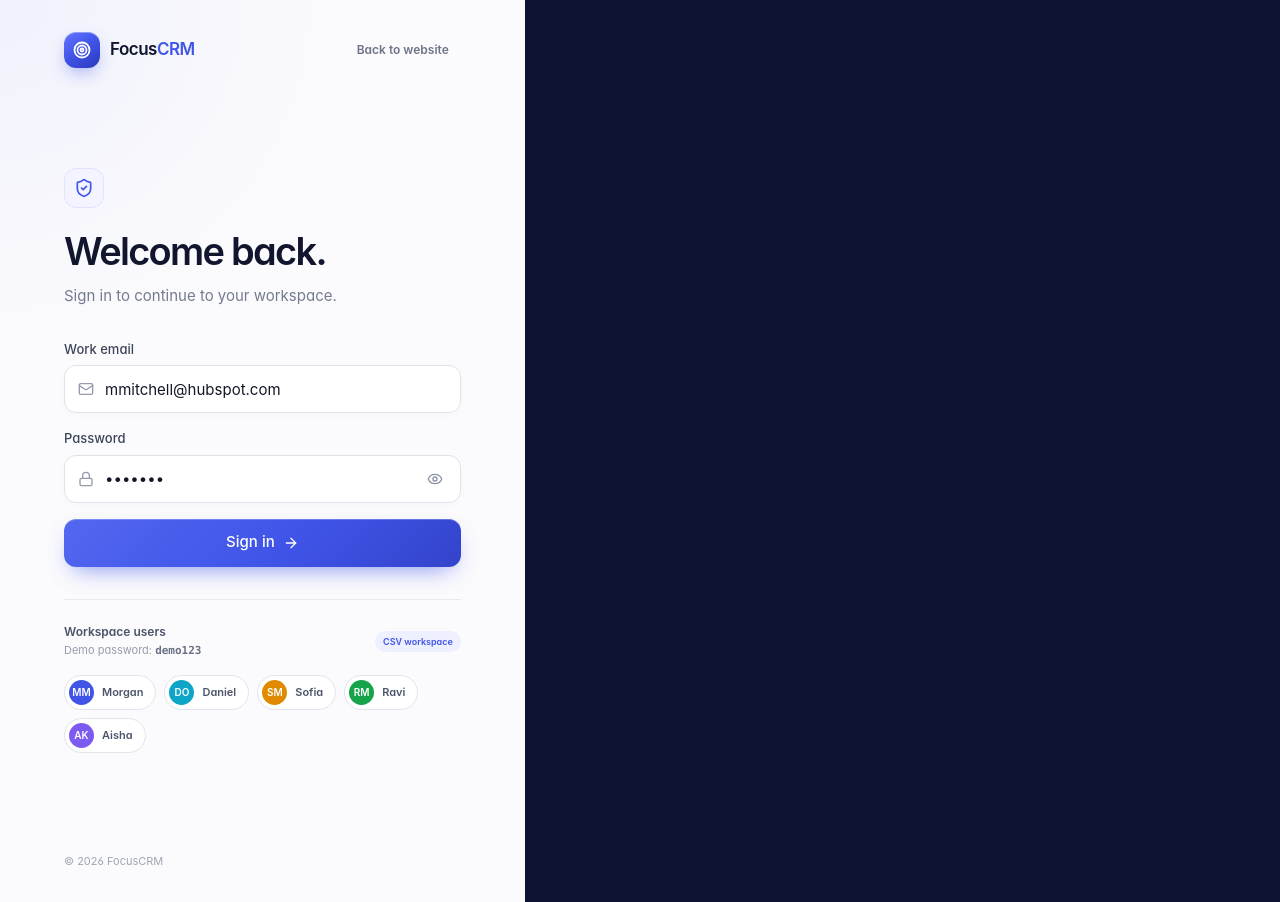
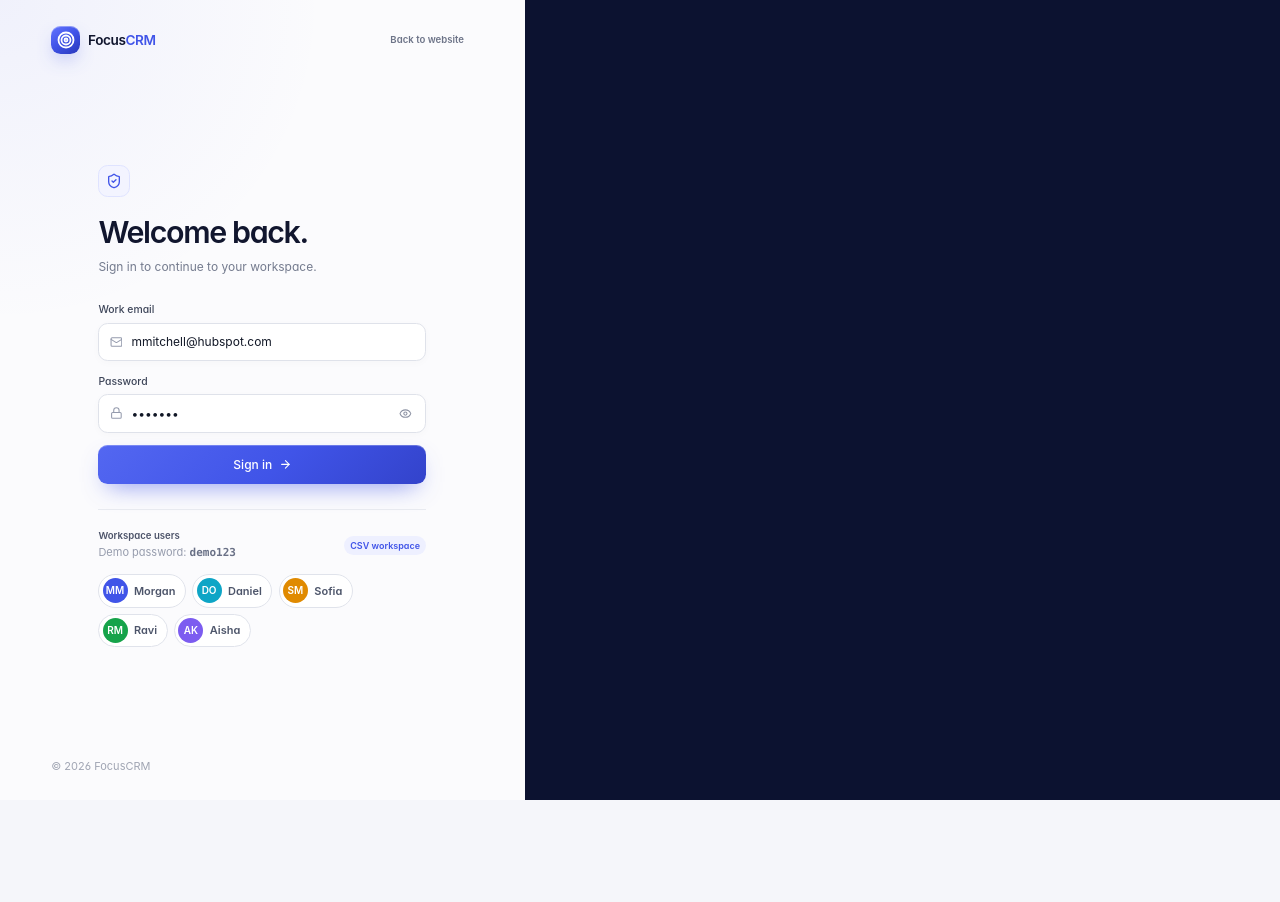
Before and after one commit to Ramcharan-ardbergai/CRM_Project, a Next.js app: page /login in a window 1280 px wide. After the commit the page ends 800 px from the top, so only its background shows below. Built offline with nearby package versions, Linux system fonts and the light colour scheme.

Commit message:
size fixes

```diff
--- a/src/app/globals.css
+++ b/src/app/globals.css
@@ -140,6 +140,12 @@
 .brand-mark {
   background: linear-gradient(145deg, #6475ff 0%, #4054e8 48%, #2938bb 100%);
   box-shadow: 0 8px 20px -8px rgba(64, 84, 232, 0.8), inset 0 1px 0 rgba(255,255,255,.35);
+}
+
+/* Recreate the approved 80%-zoom desktop density through the real layout unit.
+   Rendering, hit testing, fixed positioning, and responsive breakpoints stay native. */
+@media (min-width: 1024px) {
+  html { font-size: 80%; }
 }
 .marketing-primary-button {
   background: linear-gradient(135deg, #5367f1 0%, #4054e8 55%, #3343cb 100%);
--- a/src/app/login/page.tsx
+++ b/src/app/login/page.tsx
@@ -54,7 +54,7 @@ function LoginForm() {
   };
 
   return (
-    <main className="grid min-h-screen w-full max-w-[100vw] overflow-x-hidden bg-[#fbfbfd] lg:grid-cols-[minmax(390px,.82fr)_minmax(0,1.18fr)]">
+    <main className="login-page grid min-h-screen w-full max-w-[100vw] overflow-x-hidden bg-[#fbfbfd] lg:grid-cols-[minmax(24.375rem,.82fr)_minmax(0,1.18fr)]">
       <section className="relative flex min-h-screen min-w-0 max-w-full flex-col overflow-hidden px-5 py-6 sm:px-10 sm:py-8 lg:px-12 xl:px-16">
         <div className="absolute inset-0 bg-[radial-gradient(circle_at_0%_0%,rgba(64,84,232,.06),transparent_34%)]" aria-hidden="true" />
         <div className="auth-enter auth-enter-1 relative flex items-center justify-between">
@@ -62,31 +62,31 @@ function LoginForm() {
           <Link href="/" className="rounded-lg px-3 py-2 text-xs font-semibold text-[#6d7488] transition-colors hover:bg-white hover:text-[#2b3249]">Back to website</Link>
         </div>
 
-        <div className="auth-enter auth-enter-2 relative mx-auto flex w-full min-w-0 max-w-[410px] flex-1 flex-col justify-center py-12 sm:py-16">
+        <div className="auth-enter auth-enter-2 relative mx-auto flex w-full min-w-0 max-w-[25.625rem] flex-1 flex-col justify-center py-12 sm:py-16">
           <div className="mb-8">
             <span className="mb-5 flex h-10 w-10 items-center justify-center rounded-xl border border-[#dfe3ff] bg-[#f3f4ff] text-[#4054e8]"><ShieldCheck className="h-5 w-5" /></span>
-            <h1 className="text-[32px] leading-tight font-semibold tracking-[-.045em] text-[#11162e] sm:text-[38px]">Welcome back.</h1>
-            <p className="mt-2 text-[15px] leading-6 text-[#747b8e]">Sign in to continue to your workspace.</p>
+            <h1 className="text-[2rem] leading-tight font-semibold tracking-[-.045em] text-[#11162e] sm:text-[2.375rem]">Welcome back.</h1>
+            <p className="mt-2 text-[.9375rem] leading-6 text-[#747b8e]">Sign in to continue to your workspace.</p>
           </div>
 
           <form onSubmit={submit} className="space-y-4" noValidate>
             <Field label="Work email">
               <div className="relative">
                 <Mail className="pointer-events-none absolute top-1/2 left-3.5 h-4 w-4 -translate-y-1/2 text-[#959bad]" />
-                <Input type="email" value={email} onChange={(e) => { setEmail(e.target.value); setError(""); }} onFocus={() => setVisualState("email")} onBlur={() => !loading && setVisualState("idle")} className="h-12 rounded-xl border-[#dfe2ea] bg-white pl-10 text-[15px] shadow-[0_2px_8px_rgba(20,25,55,.025)]" autoComplete="email" aria-invalid={!!error} required />
+                <Input type="email" value={email} onChange={(e) => { setEmail(e.target.value); setError(""); }} onFocus={() => setVisualState("email")} onBlur={() => !loading && setVisualState("idle")} className="h-12 rounded-xl border-[#dfe2ea] bg-white pl-10 text-[.9375rem] shadow-[0_2px_8px_rgba(20,25,55,.025)]" autoComplete="email" aria-invalid={!!error} required />
               </div>
             </Field>
             <Field label="Password">
               <div className="relative">
                 <Lock className="pointer-events-none absolute top-1/2 left-3.5 h-4 w-4 -translate-y-1/2 text-[#959bad]" />
-                <Input type={showPassword ? "text" : "password"} value={password} onChange={(e) => { setPassword(e.target.value); setError(""); }} onFocus={() => setVisualState("password")} onBlur={() => !loading && setVisualState("idle")} className="h-12 rounded-xl border-[#dfe2ea] bg-white pr-11 pl-10 text-[15px] shadow-[0_2px_8px_rgba(20,25,55,.025)]" autoComplete="current-password" aria-invalid={!!error} required />
+                <Input type={showPassword ? "text" : "password"} value={password} onChange={(e) => { setPassword(e.target.value); setError(""); }} onFocus={() => setVisualState("password")} onBlur={() => !loading && setVisualState("idle")} className="h-12 rounded-xl border-[#dfe2ea] bg-white pr-11 pl-10 text-[.9375rem] shadow-[0_2px_8px_rgba(20,25,55,.025)]" autoComplete="current-password" aria-invalid={!!error} required />
                 <button type="button" onClick={() => setShowPassword((v) => !v)} className="absolute top-1/2 right-2.5 flex h-8 w-8 -translate-y-1/2 items-center justify-center rounded-lg text-[#8d93a4] hover:bg-[#f1f2f6] hover:text-[#4e556a]" aria-label={showPassword ? "Hide password" : "Show password"}>
                   {showPassword ? <EyeOff className="h-4 w-4" /> : <Eye className="h-4 w-4" />}
                 </button>
               </div>
             </Field>
             {error && <div role="alert" className="rounded-xl border border-[#f2caca] bg-[#fff6f6] px-3.5 py-3 text-[13px] leading-5 text-[#b83238]">{error}</div>}
-            <Button type="submit" variant="primary" className="marketing-primary-button h-12 w-full rounded-xl border-0 text-[15px]" loading={loading || !hydrated}>Sign in <ArrowRight className="h-4 w-4" /></Button>
+            <Button type="submit" variant="primary" className="marketing-primary-button h-12 w-full rounded-xl border-0 text-[.9375rem]" loading={loading || !hydrated}>Sign in <ArrowRight className="h-4 w-4" /></Button>
           </form>
 
           <div className="mt-8 border-t border-[#e8eaf0] pt-6">
@@ -111,10 +111,10 @@ function LoginForm() {
       </section>
 
       <aside className="relative hidden min-h-screen overflow-hidden bg-[#0c1230] p-8 lg:flex lg:flex-col lg:justify-center xl:p-12" aria-label="FocusCRM product preview">
-        <div className="auth-enter auth-enter-3 relative mx-auto w-full max-w-[760px]">
+        <div className="auth-enter auth-enter-3 relative mx-auto w-full max-w-[47.5rem]">
           <div className="mb-9 max-w-xl">
             <p className="text-[11px] font-semibold tracking-[.14em] text-[#91a0ff] uppercase">Your customer relationships</p>
-            <h2 className="mt-4 text-3xl leading-[1.05] font-semibold tracking-[-.045em] text-white xl:text-[42px]">One intelligent workspace. Complete visibility.</h2>
+            <h2 className="mt-4 text-3xl leading-[1.05] font-semibold tracking-[-.045em] text-white xl:text-[2.625rem]">One intelligent workspace. Complete visibility.</h2>
             <p className="mt-4 max-w-lg text-sm leading-6 text-white/52">Move from pipeline performance to the detail behind a conversation without losing context.</p>
           </div>
           <div className={cn("auth-visual login-product-preview relative", `auth-visual-${visualState}`)}><DashboardPreview compact showInsights={false} /></div>
--- a/src/components/layout/AppShell.tsx
+++ b/src/components/layout/AppShell.tsx
@@ -16,7 +16,7 @@ import { Topbar } from "./Topbar";
 function ShellSkeleton() {
   return (
     <div className="flex min-h-screen">
-      <div className="hidden w-[264px] border-r border-line bg-surface p-5 lg:block">
+      <div className="hidden w-[16.5rem] border-r border-line bg-surface p-5 lg:block">
         <Skeleton className="h-9 w-36" />
         <div className="mt-8 space-y-3">{Array.from({ length: 10 }, (_, i) => <Skeleton key={i} className="h-8" />)}</div>
       </div>
@@ -46,9 +46,9 @@ export function AppShell({ children }: { children: ReactNode }) {
   return (
     <div className="min-h-screen">
       <Sidebar />
-      <div className={cn("flex min-h-screen flex-col transition-[padding] duration-200", collapsed ? "lg:pl-[76px]" : "lg:pl-[264px]")}>
+      <div className={cn("flex min-h-screen flex-col transition-[padding] duration-200", collapsed ? "lg:pl-[4.75rem]" : "lg:pl-[16.5rem]")}>
         <Topbar />
-        <main key={pathname} className="mx-auto w-full max-w-[1480px] flex-1 animate-slide-up px-4 py-6 md:px-6 lg:py-8">
+        <main key={pathname} className="mx-auto w-full max-w-[92.5rem] flex-1 animate-slide-up px-4 py-6 md:px-6 lg:py-8">
           {children}
         </main>
       </div>
--- a/src/components/layout/CommandSearch.tsx
+++ b/src/components/layout/CommandSearch.tsx
@@ -120,11 +120,11 @@ export function CommandSearch() {
               if (e.key === "Escape") setOpen(false);
             }}
             placeholder="Search contacts, companies, deals, tickets, tasks…"
-            className="h-14 flex-1 bg-transparent text-[15px] text-fg outline-none placeholder:text-subtle"
+            className="h-14 flex-1 bg-transparent text-[.9375rem] text-fg outline-none placeholder:text-subtle"
           />
           <kbd className="rounded border border-line px-1.5 py-0.5 text-[11px] text-muted">Esc</kbd>
         </div>
-        <div ref={listRef} className="scroll-thin max-h-[420px] overflow-y-auto p-2">
+        <div ref={listRef} className="scroll-thin max-h-[26.25rem] overflow-y-auto p-2">
           {results.length === 0 ? (
             <p className="py-12 text-center text-sm text-muted">No results for &ldquo;{q}&rdquo;</p>
           ) : (
--- a/src/components/layout/Topbar.tsx
+++ b/src/components/layout/Topbar.tsx
@@ -72,14 +72,14 @@ function Notifications() {
         {unread > 0 && <span className="absolute top-2 right-2.5 h-2 w-2 rounded-full bg-[var(--red)] ring-2 ring-bg" />}
       </Button>
       {open && (
-        <div className="absolute right-0 z-40 mt-2 w-[min(360px,calc(100vw-2rem))] animate-pop-in overflow-hidden rounded-2xl border border-line bg-surface shadow-pop">
+        <div className="absolute right-0 z-40 mt-2 w-[min(22.5rem,calc(100vw-2rem))] animate-pop-in overflow-hidden rounded-2xl border border-line bg-surface shadow-pop">
           <div className="flex items-center justify-between border-b border-line px-4 py-3">
             <p className="text-sm font-semibold text-fg">Notifications {unread > 0 && <span className="tone-red ml-1 rounded-full px-1.5 text-xs">{unread}</span>}</p>
             <button className="text-xs font-medium text-primary hover:underline" onClick={() => setSeen(new Set(items.map((i) => i.id)))}>
               Mark all read
             </button>
           </div>
-          <div className="scroll-thin max-h-[380px] overflow-y-auto">
+          <div className="scroll-thin max-h-[23.75rem] overflow-y-auto">
             {items.length === 0 ? (
               <p className="px-4 py-10 text-center text-sm text-muted">You&apos;re all caught up 🎉</p>
             ) : (
--- a/src/components/marketing/Brand.tsx
+++ b/src/components/marketing/Brand.tsx
@@ -8,7 +8,7 @@ export function FocusBrand({ inverse = false, compact = false, className }: { in
         <Target className="h-[18px] w-[18px]" strokeWidth={2.4} aria-hidden="true" />
       </span>
       {!compact && (
-        <span className={cn("text-[17px] font-semibold tracking-[-0.03em]", inverse ? "text-white" : "text-[#10152d]")}>
+        <span className={cn("text-[1.0625rem] font-semibold tracking-[-0.03em]", inverse ? "text-white" : "text-[#10152d]")}>
           Focus<span className={inverse ? "text-[#91a0ff]" : "text-[#4054e8]"}>CRM</span>
         </span>
       )}
--- a/src/components/marketing/ProductVisuals.tsx
+++ b/src/components/marketing/ProductVisuals.tsx
@@ -46,7 +46,7 @@ function AnimatedMetric({ value, prefix = "", suffix = "", decimals = 0 }: { val
 
 export function DashboardPreview({ compact = false, showInsights = true, animateMetrics = false }: { compact?: boolean; showInsights?: boolean; animateMetrics?: boolean }) {
   return (
-    <div className={cn("product-stage relative mx-auto w-full min-w-0 max-w-full", compact ? "sm:max-w-[620px]" : "sm:max-w-[1080px]")} aria-label="FocusCRM dashboard preview">
+    <div className={cn("product-stage relative mx-auto w-full min-w-0 max-w-full", compact ? "sm:max-w-[38.75rem]" : "sm:max-w-[67.5rem]")} aria-label="FocusCRM dashboard preview">
       <div className="product-glow" aria-hidden="true" />
       <div className="product-window relative w-full min-w-0 max-w-full overflow-hidden rounded-[22px] border border-white/70 bg-[#f8f9fc] shadow-[0_40px_100px_-34px_rgba(20,28,75,.5),0_8px_30px_-12px_rgba(18,25,60,.18)]">
         <div className="flex h-10 items-center gap-2 border-b border-[#e9eaf1] bg-white/90 px-4">
@@ -55,8 +55,8 @@ export function DashboardPreview({ compact = false, showInsights = true, animate
           <span className="h-2.5 w-2.5 rounded-full bg-[#61c78b]" />
           <span className="mx-auto h-5 w-40 rounded-md bg-[#f1f2f7]" />
         </div>
-        <div className="flex min-h-[420px] sm:min-h-[500px]">
-          <aside className="hidden w-[168px] shrink-0 border-r border-[#e9eaf1] bg-white px-3 py-4 sm:block">
+        <div className="flex min-h-[26.25rem] sm:min-h-[31.25rem]">
+          <aside className="hidden w-[10.5rem] shrink-0 border-r border-[#e9eaf1] bg-white px-3 py-4 sm:block">
             <div className="mb-6 flex items-center gap-2 px-2">
               <span className="brand-mark flex h-7 w-7 items-center justify-center rounded-lg text-white"><Target className="h-3.5 w-3.5" /></span>
               <span className="text-[11px] font-bold tracking-tight text-[#151a35]">Focus<span className="text-[#4054e8]">CRM</span></span>
@@ -101,7 +101,7 @@ export function DashboardPreview({ compact = false, showInsights = true, animate
                   <div><p className="text-[11px] font-semibold text-[#1b2038]">Revenue momentum</p><p className="text-[8px] text-[#8b90a0]">Closed-won · last 12 months</p></div>
                   <span className="rounded-md bg-[#f3f4f8] px-2 py-1 text-[8px] text-[#676d80]">$428,200</span>
                 </div>
-                <svg viewBox="0 0 520 170" className="mt-2 h-[112px] w-full sm:h-[145px]" role="img" aria-label="Revenue chart rising over twelve months">
+                <svg viewBox="0 0 520 170" className="mt-2 h-[7rem] w-full sm:h-[9.0625rem]" role="img" aria-label="Revenue chart rising over twelve months">
                   <defs><linearGradient id="hero-chart" x1="0" y1="0" x2="0" y2="1"><stop offset="0" stopColor="#4054e8" stopOpacity=".24"/><stop offset="1" stopColor="#4054e8" stopOpacity="0"/></linearGradient></defs>
                   {[30, 70, 110, 150].map((y) => <line key={y} x1="0" x2="520" y1={y} y2={y} stroke="#eef0f5" strokeDasharray="4 5" />)}
                   <path d="M0 145 C35 142 47 128 78 130 S125 105 157 111 S205 84 242 91 S292 75 323 78 S371 48 404 58 S461 25 520 28 L520 170 L0 170Z" fill="url(#hero-chart)" className="chart-area" />
--- a/src/components/ui/overlay.tsx
+++ b/src/components/ui/overlay.tsx
@@ -48,7 +48,7 @@ export function Modal({ open, onClose, title, description, children, footer, siz
           <div className="flex items-start justify-between gap-4 border-b border-line px-6 py-4">
             <div>
               <h2 className="text-base font-semibold text-fg">{title}</h2>
-              {description && <p className="mt-0.5 text-[13px] text-muted">{description}</p>}
+              {description && <p className="mt-0.5 text-[.8125rem] text-muted">{description}</p>}
             </div>
             <Button variant="ghost" size="icon-sm" icon={X} onClick={onClose} aria-label="Close" />
           </div>
@@ -166,7 +166,7 @@ export function Toaster() {
             <Icon className={cn("mt-0.5 h-5 w-5 shrink-0", toastColor[t.tone])} />
             <div className="min-w-0 flex-1">
               <p className="text-sm font-semibold text-fg">{t.title}</p>
-              {t.description && <p className="mt-0.5 text-[13px] text-muted">{t.description}</p>}
+              {t.description && <p className="mt-0.5 text-[.8125rem] text-muted">{t.description}</p>}
             </div>
             <button onClick={() => dismiss(t.id)} className="text-subtle hover:text-fg" aria-label="Dismiss">
               <X className="h-4 w-4" />
--- a/src/components/ui/primitives.tsx
+++ b/src/components/ui/primitives.tsx
@@ -18,7 +18,7 @@ const variants: Record<Variant, string> = {
   soft: "bg-primary-soft text-primary hover:brightness-95",
 };
 const sizes: Record<Size, string> = {
-  sm: "h-8 px-2.5 text-[13px] gap-1.5 rounded-lg",
+  sm: "h-8 px-2.5 text-[.8125rem] gap-1.5 rounded-lg",
   md: "h-9 px-3.5 text-sm gap-2 rounded-lg",
   icon: "h-9 w-9 rounded-lg",
   "icon-sm": "h-7 w-7 rounded-md",
@@ -51,7 +51,7 @@ export const Button = forwardRef<HTMLButtonElement, ButtonProps>(function Button
       {loading ? (
         <span className="h-4 w-4 animate-spin rounded-full border-2 border-current border-r-transparent" />
       ) : (
-        Icon && <Icon className={size === "icon-sm" ? "h-4 w-4" : "h-[17px] w-[17px]"} strokeWidth={2} />
+        Icon && <Icon className={size === "icon-sm" ? "h-4 w-4" : "h-[1.0625rem] w-[1.0625rem]"} strokeWidth={2} />
       )}
       {children}
     </button>
@@ -86,13 +86,13 @@ export function Select({ className, children, invalid, ...p }: SelectHTMLAttribu
 }
 
 export function Textarea({ className, ...p }: TextareaHTMLAttributes<HTMLTextAreaElement>) {
-  return <textarea className={cn(control, "min-h-[84px] resize-y py-2", className)} {...p} />;
+  return <textarea className={cn(control, "min-h-[5.25rem] resize-y py-2", className)} {...p} />;
 }
 
 export function Field({ label, error, children, className, required }: { label: string; error?: string; children: ReactNode; className?: string; required?: boolean }) {
   return (
     <label className={cn("flex flex-col gap-1.5", className)}>
-      <span className="text-[13px] font-medium text-fg-2">
+      <span className="text-[.8125rem] font-medium text-fg-2">
         {label}
         {required && <span className="ml-0.5 text-[var(--red)]">*</span>}
       </span>
@@ -114,7 +114,7 @@ export function Checkbox({ checked, onChange, indeterminate, className, label }:
         onChange(!checked);
       }}
       className={cn(
-        "flex h-[18px] w-[18px] shrink-0 items-center justify-center rounded-[5px] border transition-all",
+        "flex h-[1.125rem] w-[1.125rem] shrink-0 items-center justify-center rounded-[.3125rem] border transition-all",
         checked || indeterminate ? "border-primary bg-primary text-white" : "border-line-strong bg-surface hover:border-primary",
         className,
       )}
@@ -137,8 +137,8 @@ export function CardHeader({ title, subtitle, action, className }: { title: Reac
   return (
     <div className={cn("flex items-start justify-between gap-3 px-5 pt-5 pb-3", className)}>
       <div className="min-w-0">
-        <h3 className="text-[15px] font-semibold tracking-tight text-fg">{title}</h3>
-        {subtitle && <p className="mt-0.5 text-[13px] text-muted">{subtitle}</p>}
+        <h3 className="text-[.9375rem] font-semibold tracking-tight text-fg">{title}</h3>
+        {subtitle && <p className="mt-0.5 text-[.8125rem] text-muted">{subtitle}</p>}
       </div>
       {action}
     </div>
@@ -147,7 +147,7 @@ export function CardHeader({ title, subtitle, action, className }: { title: Reac
 
 export function CardLink({ href, children }: { href: string; children: ReactNode }) {
   return (
-    <Link href={href} className="shrink-0 rounded-md px-2 py-1 text-[13px] font-medium text-primary transition-colors hover:bg-primary-soft">
+    <Link href={href} className="shrink-0 rounded-md px-2 py-1 text-[.8125rem] font-medium text-primary transition-colors hover:bg-primary-soft">
       {children}
     </Link>
   );
@@ -222,7 +222,7 @@ export function EmptyState({ icon: Icon, title, description, action, className }
         <Icon className="h-6 w-6" />
       </div>
       <p className="text-sm font-semibold text-fg">{title}</p>
-      {description && <p className="mt-1 max-w-xs text-[13px] text-muted">{description}</p>}
+      {description && <p className="mt-1 max-w-xs text-[.8125rem] text-muted">{description}</p>}
       {action && <div className="mt-4">{action}</div>}
     </div>
   );
@@ -242,7 +242,7 @@ export function Tabs<T extends string>({ tabs, value, onChange, className }: { t
         >
           {t.label}
           {t.count !== undefined && (
-            <span className={cn("rounded-full px-1.5 text-[11px] font-semibold", value === t.id ? "bg-primary-soft text-primary" : "bg-surface-2 text-muted")}>
+            <span className={cn("rounded-full px-1.5 text-[.6875rem] font-semibold", value === t.id ? "bg-primary-soft text-primary" : "bg-surface-2 text-muted")}>
               {t.count}
             </span>
           )}
@@ -260,7 +260,7 @@ export function Segmented<T extends string>({ options, value, onChange, classNam
           key={o.id}
           onClick={() => onChange(o.id)}
           className={cn(
-            "flex items-center gap-1.5 rounded-md px-2.5 py-1 text-[13px] font-medium transition-all",
+            "flex items-center gap-1.5 rounded-md px-2.5 py-1 text-[.8125rem] font-medium transition-all",
             value === o.id ? "bg-surface text-fg shadow-card" : "text-muted hover:text-fg",
           )}
         >
```
Also changed, not shown: src/components/layout/Sidebar.tsx (+9 -9 lines), src/components/marketing/MarketingPage.tsx (+10 -10 lines).
